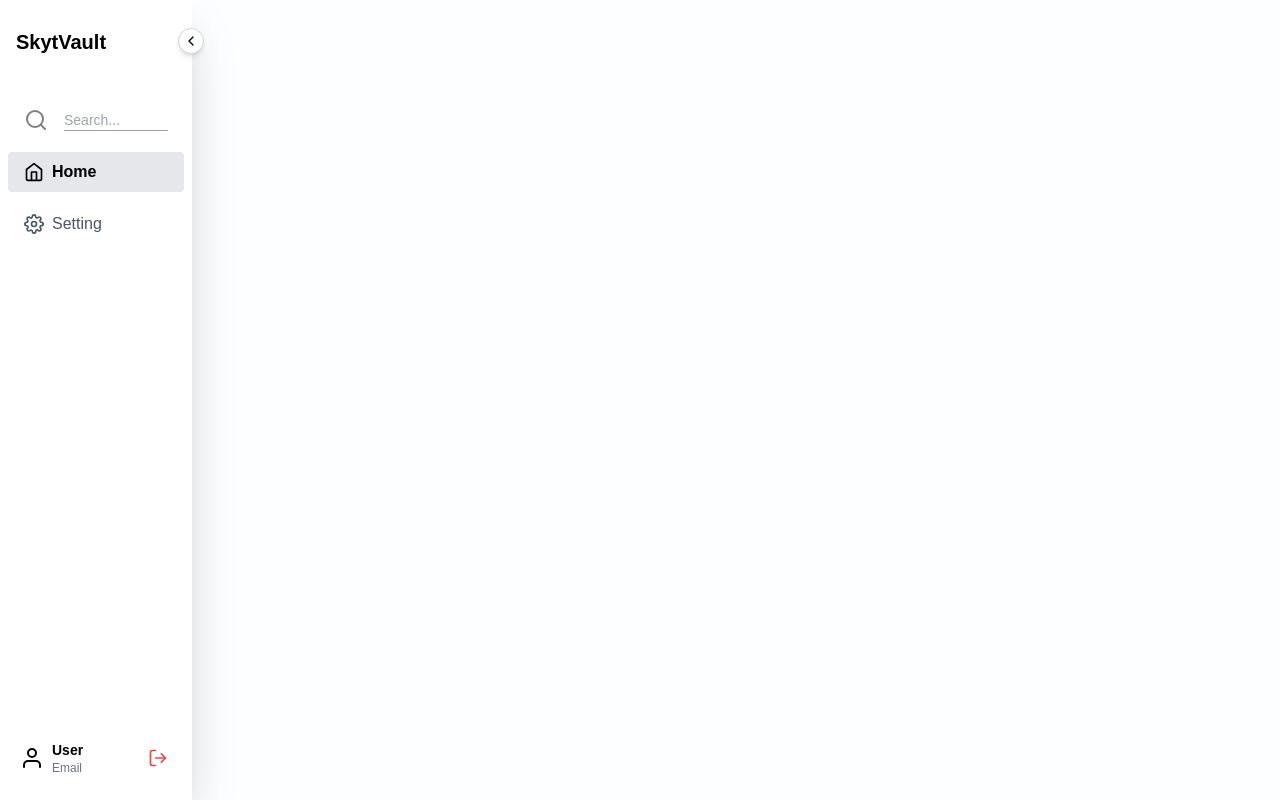
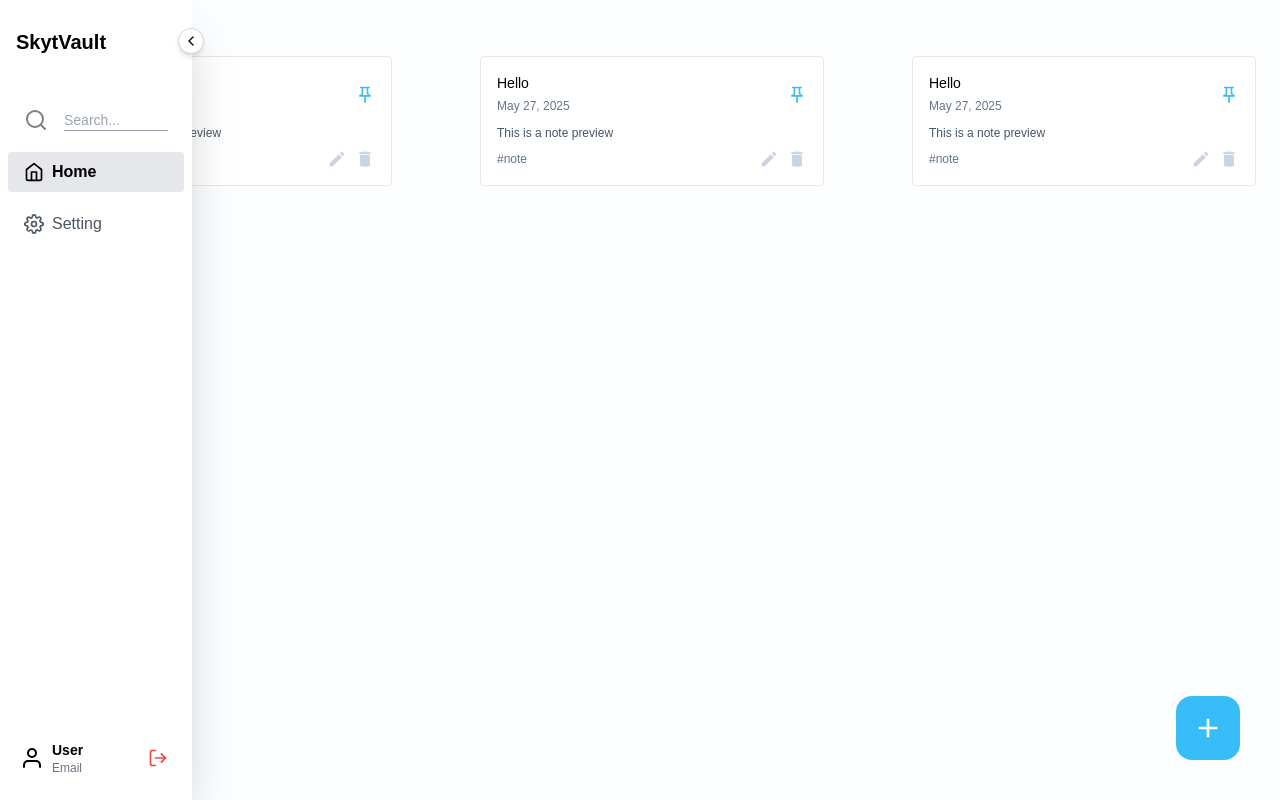
Before and after one commit to jus-waa/Secure-Personal-Vault, a React (Vite) app in the folder frontend/: page /home in a window 1280 px wide. Built offline with nearby package versions, Linux system fonts and the light colour scheme.

Commit message:
feat(notes): added create and edit ui of notes

```diff
--- /dev/null
+++ b/frontend/src/components/cards/NoteCard.jsx
@@ -0,0 +1,41 @@
+import React from 'react'
+import {MdOutlinePushPin} from "react-icons/md";
+
+import {MdCreate, MdDelete} from "react-icons/md";
+
+const NoteCard = ({title, date, content, tags, isPinned, onEdit, onDelete, onPinNote
+    }) => {
+  return (
+    <div className="border rounded p-4 bg-white hover:shadow-xl transition-all ease-in-out">
+        <div className="flex items-center justify-between">
+            <div>
+                <h6 className="text-sm font-medium">{title}</h6>
+                <span className="text-xs text-slate-500">{date}</span>
+            </div>
+
+        <MdOutlinePushPin className={`icon-btn ${isPinned ?  'text-primary' : 'text-slate-300'}`} onClick={onPinNote} />
+        </div>
+
+        <p className="text-xs text-slate-600 mt-2">{content?.slice(0, 60)}</p>
+
+        <div className="flex items-center justify-between mt-2">
+          <div className="text-xs text-slate-500">{tags}</div>
+
+          <div className="flex items-center gap-2">
+              <MdCreate
+                className="icon-btn hover:text-green-600"
+                onClick={onEdit}
+              />
+              <MdDelete
+                className="icon-btn hover:text-red-500"
+                onClick={onDelete}
+              />
+            </div>
+        </div>
+    </div>
+
+
+  )
+}
+
+export default NoteCard
--- a/frontend/src/index.css
+++ b/frontend/src/index.css
@@ -20,4 +20,8 @@
     .btn-primary {
         @apply w-full text-sm p-2 my-1 text-center bg-sky-400 text-white rounded transform duration-500 hover:bg-sky-500;
     }
+
+    .icon-btn {
+        @apply text-xl text-slate-300 cursor-pointer hover:text-primary;
+    }
 }
--- a/frontend/src/routes/Homepage.jsx
+++ b/frontend/src/routes/Homepage.jsx
@@ -1,9 +1,51 @@
+import NoteCard from "../components/cards/NoteCard"
 import SideNav from "../components/SideNav"
+import { MdAdd } from "react-icons/md";
 
 export default function Homepage() {
   return (
     <>
       <SideNav/>
+      <div className="container mx-auto">
+        <div className="grid grid-cols-3 gap-4 mt-8">
+          <main className="ml-16 p-6 border-3">
+          <NoteCard title="Hello" date="May 27, 2025" content="This is a note preview"
+          tags="#note"
+          isPinned={true}
+          onEdit={()=>{}}
+          onDelete={()=>{}}
+          onPinNote={()=>{}}
+          />
+          </main>
+
+          <main className="ml-6 p-6 border-3">
+          <NoteCard title="Hello" date="May 27, 2025" content="This is a note preview"
+          tags="#note"
+          isPinned={true}
+          onEdit={()=>{}}
+          onDelete={()=>{}}
+          onPinNote={()=>{}}
+          />
+          </main>
+
+          <main className="ml-6 p-6 border-3">
+          <NoteCard title="Hello" date="May 27, 2025" content="This is a note preview"
+          tags="#note"
+          isPinned={true}
+          onEdit={()=>{}}
+          onDelete={()=>{}}
+          onPinNote={()=>{}}
+          />
+          </main>
+
+
+
+        </div>
+      </div>
+
+      <button className="w-16 h-16 flex items-center justify-center rounded-2xl bg-primary bg-primary hover:bg-blue-600 absolute right-10 bottom-10  " onClick={() => {}}>
+        <MdAdd className="text-[32px] text-white" />
+      </button>
     </>
   )
 }
```
